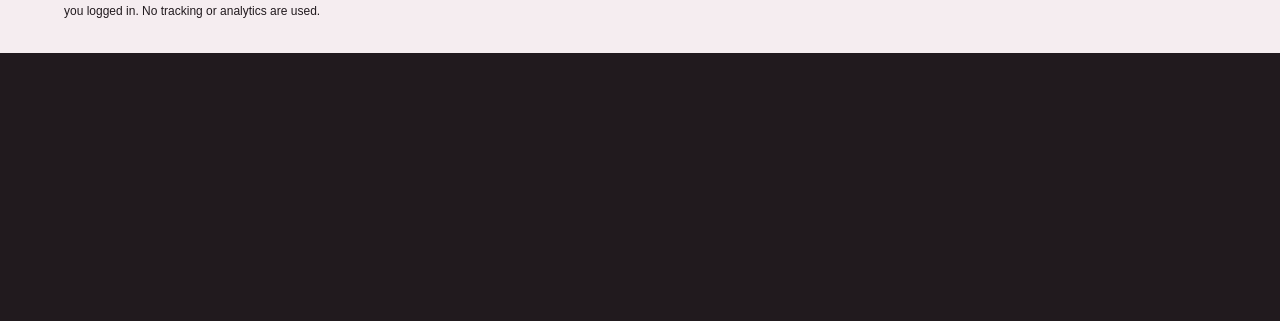
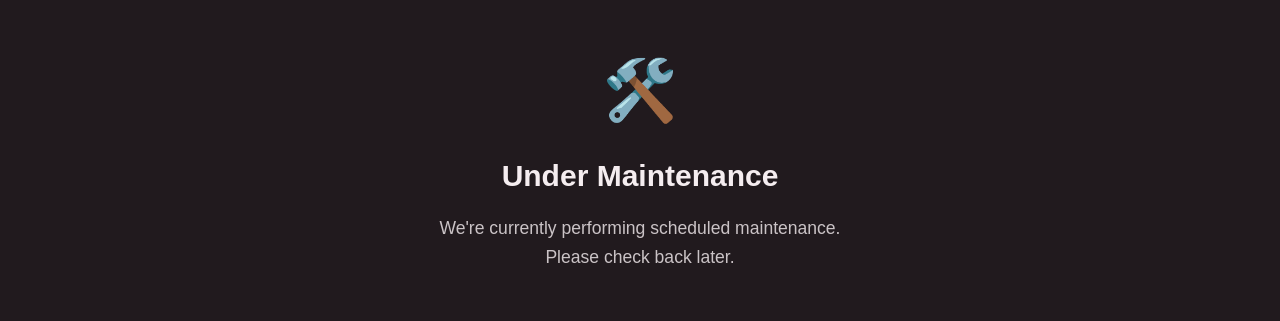
Before and after one commit to thorstensson/CO2-audit, a Nuxt app: page /maintenance in a window 1280 px wide. Shown: the part 234-555 px from the top of the page. Built offline with nearby package versions, Linux system fonts and the light colour scheme; no server answers.

Commit message:
Maintenance mode whilst I sort out some design issues and the turnstile issue, middleware solutin for maintenance!

```diff
--- /dev/null
+++ b/app/pages/maintenance.vue
@@ -0,0 +1,17 @@
+<script setup lang="ts">
+
+</script>
+
+<template>
+  <section class="flex min-h-screen flex-col items-center justify-center px-6 text-center">
+    <div class="mx-auto max-w-md">
+      <div class="mb-8 text-6xl">🛠️</div>
+      <h1 class="font-heading text-h1 text-secondary mb-4 font-bold">
+        Under Maintenance
+      </h1>
+      <p class="text-body text-secondary/80 leading-relaxed">
+        We're currently performing scheduled maintenance. Please check back later.
+      </p>
+    </div>
+  </section>
+</template>
--- a/nuxt.config.ts
+++ b/nuxt.config.ts
@@ -40,7 +40,7 @@ export default defineNuxtConfig({
     '@nuxt/image',
     'nuxt-svgo',
     '@nuxtjs/supabase',
-    '@nuxtjs/seo', // Moved to the end to intercept everything properly
+    '@nuxtjs/seo',
   ],
 
   routeRules: {
@@ -56,6 +56,7 @@ export default defineNuxtConfig({
     turnstile: {
       secretKey: '', // NUXT_TURNSTILE_SECRET_KEY
     },
+    maintenanceMode: true, // Set via NUXT_MAINTENANCE_MODE env var
   },
 
   components: [
@@ -109,7 +110,7 @@ export default defineNuxtConfig({
     redirectOptions: {
       login: '/login',
       callback: '/confirm',
-      exclude: ['/', '/why', '/how', '/login', '/api/scan'],
+      exclude: ['/', '/why', '/how', '/login', '/maintenance', '/api/scan'],
     },
   },
 })
```
Also changed, not shown: 1 other file (tests, documents, lock files or other folders).
